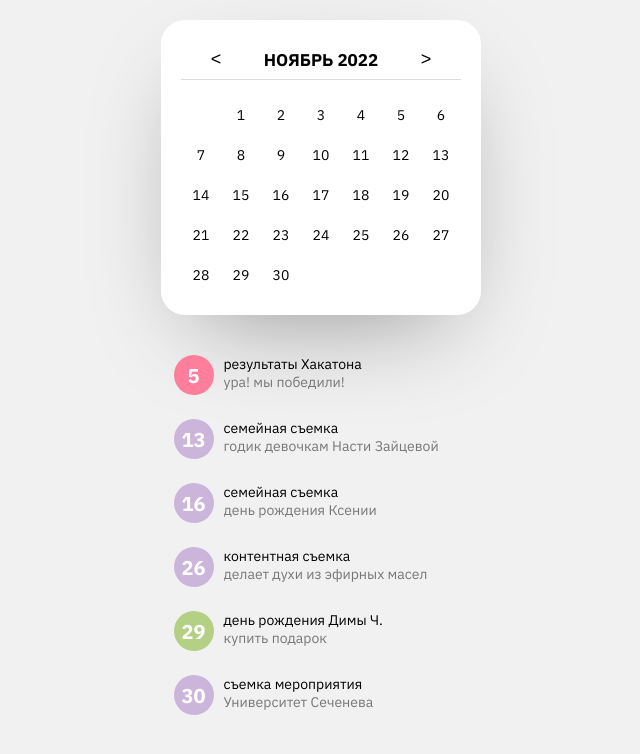
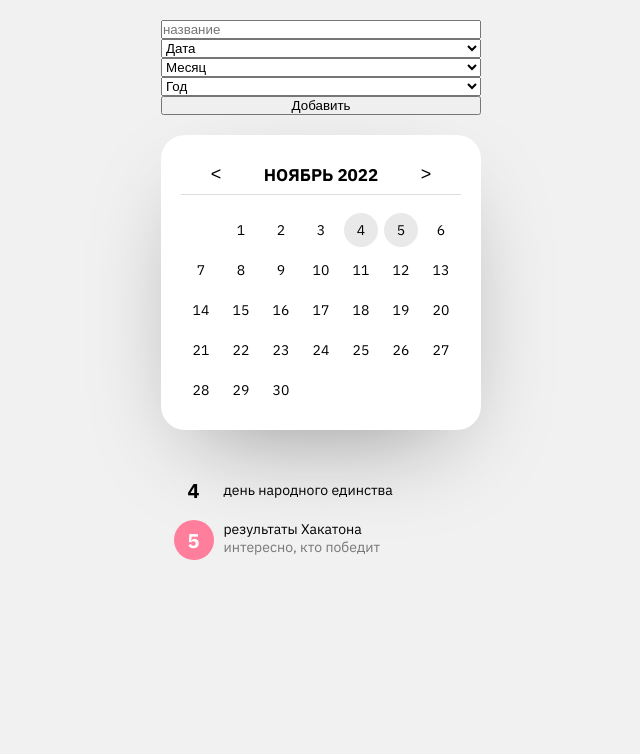
Before and after one commit to tgorella/calendar-react, a React (Create React App) app: page / in a window 1280 px wide. Shown: the top 754 px of the page, without its empty margins (319-959 px from the left). Built offline with nearby package versions, Linux system fonts and the light colour scheme.

Commit message:
added func to add events to Calendar

```diff
--- a/src/App.css
+++ b/src/App.css
@@ -130,3 +130,10 @@ textarea {
 	font-size: 14px;
 	resize: none;
 }
+
+form {
+	display: flex;
+	flex-direction: column;
+	max-width: 320px;
+	margin: 20px auto;
+}
--- a/src/App.js
+++ b/src/App.js
@@ -1,11 +1,12 @@
 import './App.css';
+import AddEventForm from './components/addEventForm';
 import Calendar from './components/calendar';
+import RandomNumber from './components/randomNumber';
 
 function App() {
   return (
 		<>
-		<Calendar key={8685765765} />
-
+		<Calendar key={Math.floor(Math.random() * 1000000)}  />
 		</>
   );
 }
--- /dev/null
+++ b/src/components/addEventForm.jsx
@@ -0,0 +1,80 @@
+import React, {useState} from 'react';
+import DaySelectList from './daySelectList';
+import MonthSelectList from './monthSelectList';
+import YearSelectList from './yearSelectList';
+
+const AddEventForm = (props) => {
+
+	const [title, setTitle] = useState('');
+	const [day, setDay] = useState('');
+	const [month, setMonth] = useState('');
+	const [year, setYear] = useState('');
+	const [category, setCategory] = useState('');
+	const [notes, setNotes] = useState('');
+
+	function hadlerAddEvent (e) {
+		e.preventDefault();
+
+		const newEvent =
+			{
+			title: title,
+			day: day,
+			month: month,
+			year: year,
+			cat: category,
+			notes: notes,
+			id: Math.floor(Math.random() * 1000000)
+		}
+
+		props.setEvents([...props.events, {...newEvent}]);
+		setTitle('');
+		setDay('');
+		setMonth('');
+		setYear('');
+		setCategory('');
+		setNotes('');
+	}
+
+	return (
+		<div>
+		<form>
+		<input
+		type="text"
+		name="eventTitle"
+		value={title}
+		onChange={e => setTitle(e.target.value)}
+		placeholder="название"
+		/>
+			<select
+			name="day"
+			value={day}
+		onChange={e => setDay(Number(e.target.value))}
+		 >
+			<option>Дата</option>
+			<DaySelectList />
+		 </select>
+			<select
+			name="month"
+			value={month}
+			onChange={e => setMonth(Number(e.target.value))}
+			>
+				<option value="none">Месяц</option>
+				<MonthSelectList />
+			</select>
+			<select name="year"
+			value={year}
+			onChange={e => setYear(e.target.value !== 'yearly' ? [Number(e.target.value)] : [new Date().getFullYear(), (new Date().getFullYear()+1), (new Date().getFullYear()+2)])}
+			>
+				<option value="yearly">Год</option>
+				<YearSelectList />
+				<option value="yearly">Ежегодно</option>
+			</select>
+<button
+onClick={hadlerAddEvent}>Добавить</button>
+		</form>
+
+		</div>
+	)
+}
+
+export default AddEventForm;
--- a/src/components/calendar.jsx
+++ b/src/components/calendar.jsx
@@ -1,9 +1,12 @@
 import React, {useState} from 'react';
+import Events from '../stats/eventslist';
 import EventsList from './eventList';
+import AddEventForm from './addEventForm';
 
 
 const Calendar = () => {
-	const id = Date.now();
+	const [events, setEvents] = useState(Events);
+
 	const todayIs = new Date();
 	const [monthNumber, setMonthNumber] = useState(todayIs.getMonth());
 	const [yearNumber, setYearNumber] = useState(todayIs.getFullYear());
@@ -11,6 +14,13 @@ const Calendar = () => {
 	const date = new Date(yearNumber, monthNumber, 1);
 	const monthStart = date.getDay();
 
+	const thisMonthEvents =events.filter( (item) => {
+		return item['month'] == monthNumber && item['year'].includes(yearNumber)
+	});
+	const daysWithEvents = [];
+	thisMonthEvents.forEach( (item) => {
+		daysWithEvents.push(item.day)
+	})
 
 	function upMonth () {
 		setMonthNumber(monthNumber + 1)
@@ -24,50 +34,65 @@ const Calendar = () => {
 		setYearNumber((prevState) => monthNumber === 0 ? prevState - 1 : prevState)
 	}
 
-	function generateCalendarHTML () {
+	const CalendarHTML = () => {
 		const html = [];
 		if (monthStart === 0) {
 			for (let i = 0; i< 6; i++) {
-				html.push(<><div key={'e'+i}></div></>);
+				html.push(<div key={'e'+i}></div>);
 			}
 		}
 		if (monthStart === 2 || monthStart === 3 || monthStart === 4 || monthStart === 5 || monthStart === 6) {
 			for (let i = 0; i< monthStart - 1; i++) {
-				html.push(<><div key={'e'+i}></div></>);
+				html.push(<div key={'e'+i}></div>);
 			}
 		}
 
 		if ( monthNumber === 0 || monthNumber === 2 || monthNumber === 4 || monthNumber === 6 || monthNumber === 7 || monthNumber === 9 || monthNumber === 11) {
 			for (let i = 1; i <= 31; i++) {
-				html.push(<><div key={'e'+i}>{i}</div></>);
+				daysWithEvents.includes(i)
+				? html.push(<div className="mark" key={'d'+i} id={i}>{i}</div>)
+				: html.push(<div key={'d'+i} id={i}>{i}</div>);
 			}
 		}
 		if (monthNumber === 1 && yearNumber % 4 === 0) {
 			for (let i = 1; i <= 29; i++) {
-				html.push(<><div key={'e'+i}>{i}</div></>);
+				daysWithEvents.includes(i)
+				? html.push(<div className="mark" key={'d'+i} id={i}>{i}</div>)
+				: html.push(<div key={'d'+i} id={i}>{i}</div>);
 			}
 			}
 			if (monthNumber === 1 && yearNumber % 4 !== 0) {
 				for (let i = 1; i <= 28; i++) {
-					html.push(<><div key={'e'+i}>{i}</div></>);
+					daysWithEvents.includes(i)
+				? html.push(<div className="mark" key={'d'+i} id={i}>{i}</div>)
+					: html.push(<div key={'d'+i} id={i}>{i}</div>);
 				}
 			}
 			if ( monthNumber === 3 || monthNumber === 5 || monthNumber === 8 || monthNumber === 10 ) {
 				for (let i = 1; i <= 30; i++) {
-					html.push(<><div key={'e'+i}>{i}</div></>);
+					daysWithEvents.includes(i)
+				? html.push(<div className="mark" key={'d'+i} id={i}>{i}</div>)
+				:	html.push(<div key={'d'+i} id={i}>{i}</div>);
 				}
 			}
 			return html;
 	}
 
 	return (
-		<React.Fragment key={id}>
+		<>
+			<AddEventForm key={Math.floor(Math.random() * 1000000)} events={events} setEvents={setEvents}/>
 		<div className='month-container'>
-		<div className="button-container"><button id="prev-month" onClick={downMonth}>&lt;</button><div className="month-title"><h3>{monthNames[monthNumber]} {yearNumber}</h3></div><button id="next-month" onClick={upMonth}>&gt;</button></div>
-		{ generateCalendarHTML()}
+		<div className="button-container">
+			<button id="prev-month" onClick={downMonth}>&lt;</button>
+				<div className="month-title">
+					<h3>{monthNames[monthNumber]} {yearNumber}</h3>
+				</div>
+			<button id="next-month" onClick={upMonth}>&gt;</button>
 		</div>
-    <EventsList activeMonth={monthNumber} activeYear={yearNumber} />
-		</React.Fragment>
+		< CalendarHTML key={Math.floor(Math.random() * 1000000)}/>
+		</div>
+  	<EventsList events={events} activeMonth={monthNumber} activeYear={yearNumber} key={Math.floor(Math.random() * 1000000)} />
+		</>
 	)
 }
 
--- /dev/null
+++ b/src/components/daySelectList.jsx
@@ -0,0 +1,11 @@
+import React from 'react';
+
+const DaySelectList = () => {
+	const html = [];
+	for (let i = 1; i <= 31; i++) {
+		html.push(<option value={i} key={'day'+i} >{i}</option>)
+	}
+	return html;
+}
+
+export default DaySelectList;
--- a/src/components/event.jsx
+++ b/src/components/event.jsx
@@ -6,10 +6,10 @@ return (
 		<div>{props.number}</div>
 		<div>
 			<h3>{props.title}</h3>
-			<textarea
+			{props.notes && <textarea
 			value={props.notes}
 			onChange={(e) => console.log('click')}
-			></textarea>
+			></textarea>}
 		</div>
 	</div>
 );
--- a/src/components/eventList.jsx
+++ b/src/components/eventList.jsx
@@ -3,19 +3,19 @@ import Event from './event';
 import Events from '../stats/eventslist';
 
 const EventsList = (props) => {
-	const [events, setEvents] = useState(Events);
+	// const [events, setEvents] = useState(Events);
 
-	const thisMonthEvents = events.filter( (item) => {
-		return item['date']['month'] == props.activeMonth && item['date']['year'] == props.activeYear
+	const thisMonthEvents = props.events.filter( (item) => {
+		return item['month'] == props.activeMonth && item['year'].includes(props.activeYear)
 	});
 
 	thisMonthEvents.sort((a, b) => {
-		 return a.date.day - b.date.day
+		 return a.day - b.day
 	});
 
 	return (
 		thisMonthEvents.map( (item) => (
-			<Event number={item.date.day} title={item.title} cat={item.cat} notes={item.notes} key={item.id}/>
+			<Event number={item.day} title={item.title} cat={item.cat} notes={item.notes} key={item.id}/>
 		)
 	))
 }
--- /dev/null
+++ b/src/components/monthSelectList.jsx
@@ -0,0 +1,12 @@
+import React from 'react';
+
+const MonthSelectList = () => {
+	const monthNames = ['Январь','Февраль','Март','Апрель','Май','Июнь','Июль','Август','Сентябрь','Октябрь','Ноябрь','Декабрь']
+	const html = [];
+	for (let i = 0; i <= 11; i++) {
+		html.push(<option value={i} key={'month'+i} >{monthNames[i]}</option>)
+	}
+	return html;
+}
+
+export default MonthSelectList;
--- /dev/null
+++ b/src/components/randomNumber.js
@@ -0,0 +1,3 @@
+export default function RandomNumber() {
+	return Math.floor(Math.random() * 1000000);
+}
--- /dev/null
+++ b/src/components/yearSelectList.jsx
@@ -0,0 +1,13 @@
+import React from 'react';
+
+const YearSelectList = () => {
+	const todayIs = new Date();
+	const todayYear = todayIs.getFullYear();
+	const html = [];
+	for (let i = 0; i < 5; i ++) {
+		html.push(<option value={todayYear + i} key={'year'+i}>{todayYear + i}</option>)
+	}
+	return html
+}
+
+export default YearSelectList;
--- a/src/stats/eventslist.js
+++ b/src/stats/eventslist.js
@@ -1,100 +1,82 @@
 const Events = [
-	{title: 'день рождения Насти',
-	date: {
-		month: 11,
-		year: 2022,
-		day: 13,
-	},
-	notes: 'Идеи для подарка: флорариум',
-	cat: 'friends',
+	{title: 'день народного единства',
+		month: 10,
+		year: [new Date().getFullYear(), (new Date().getFullYear()+1), (new Date().getFullYear()+2)],
+		day: 4,
+	notes: '',
+	cat: 'holidays',
 	id: 387938725,
 },
 {title: 'результаты Хакатона',
-	date: {
 		month: 10,
-		year: 2022,
+		year: [2022],
 		day: 5,
-	},
-	notes: 'ура! мы победили!',
+	notes: 'интересно, кто победит',
 	cat: 'personal',
 	id: 34795725,
 },
 {title: 'Новый год',
-	date: {
 		month: 11,
-		year: 2022,
+		year: [new Date().getFullYear(), (new Date().getFullYear()+1), (new Date().getFullYear()+2)],
 		day: 31,
-	},
-	notes: '',
+	notes: 'купить подарки',
 	cat: 'holidays',
 	id: 34745727,
 },
-{title: 'день рождения Димы Ч. ',
-	date: {
-		month: 10,
-		year: 2022,
-		day: 29,
-	},
-	notes: 'купить подарок',
-	cat: 'friends',
+{title: 'Рождество',
+		month: 0,
+		year: [new Date().getFullYear(), (new Date().getFullYear()+1), (new Date().getFullYear()+2)],
+		day: 7,
+	notes: '',
+	cat: 'holidays',
 	id: 34795724545,
 },
-{title: 'день рождения Коляна ',
-	date: {
+{title: 'Старый Новый Год',
 		month: 0,
-		year: 2023,
-		day: 1,
-	},
+		year: [new Date().getFullYear(), (new Date().getFullYear()+1), (new Date().getFullYear()+2)],
+		day: 14,
 	notes: '',
-	cat: 'family',
+	cat: 'holidays',
 	id: 34795754525,
 },
-{title: 'семейная съемка',
-	date: {
-		month: 10,
-		year: 2022,
-		day: 13,
-	},
-	notes: 'годик девочкам Насти Зайцевой',
-	cat: 'work',
+{title: 'день студента',
+		month: 0,
+		year: [new Date().getFullYear(), (new Date().getFullYear()+1), (new Date().getFullYear()+2)],
+		day: 25,
+	notes: '',
+	cat: 'holidays',
 	id: 34345795725,
 },
-{title: 'контентная съемка',
-	date: {
-		month: 10,
-		year: 2022,
-		day: 26,
-	},
-	notes: 'делает духи из эфирных масел',
-	cat: 'work',
+{title: 'День святого Валентина',
+		month: 1,
+		year: [new Date().getFullYear(), (new Date().getFullYear()+1), (new Date().getFullYear()+2)],
+		day: 14,
+	notes: '',
+	cat: 'holidays',
 	id: 34795983725,
 },
-{title: 'семейная съемка',
-	date: {
-		month: 10,
-		year: 2022,
-		day: 16,
-	},
-	notes: 'день рождения Ксении ',
-	cat: 'work',
+{title: 'Международный женский день',
+		month: 2,
+		year: [new Date().getFullYear(), (new Date().getFullYear()+1), (new Date().getFullYear()+2)],
+		day: 8,
+	notes: '',
+	cat: 'holidays',
 	id: 34795232725,
 },
-{title: 'съемка мероприятия',
-	date: {
-		month: 10,
-		year: 2022,
-		day: 30,
-	},
-	notes: 'Университет Сеченева',
-	cat: 'work',
+{title: 'День смеха',
+		month: 3,
+		year: [new Date().getFullYear(), (new Date().getFullYear()+1), (new Date().getFullYear()+2)],
+		day: 1,
+	notes: '',
+	cat: '',
 	id: 3479570982425,
 },
 {title: 'день защитника отечества',
-	date: {
+
 		month: 1,
-		year: 2023,
+		year: [new Date().getFullYear(), (new Date().getFullYear()+1), (new Date().getFullYear()+2)],
 		day: 23,
-	},
+
 	notes: '',
 	cat: '',
 	id: 34795709782425,
```
